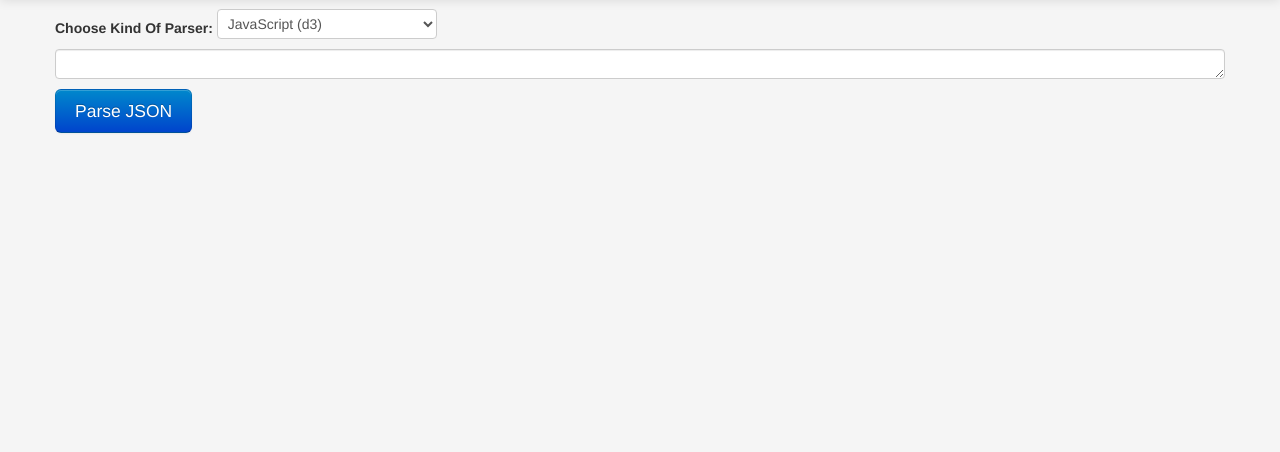
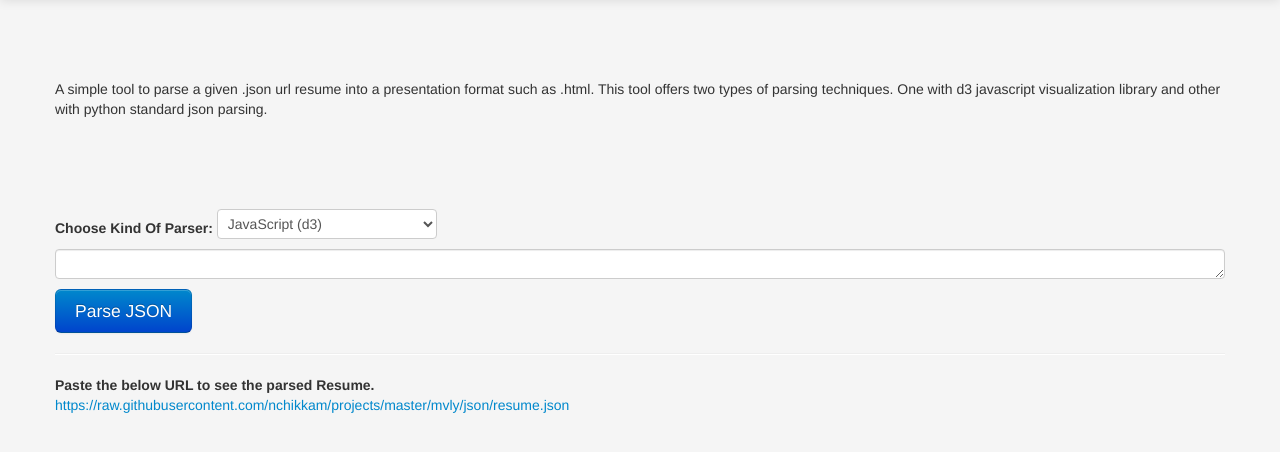
Before and after one commit to nchikkam/projects, a Python web app: template mvly/templates/jsonparserapp.html in a window 1280 px wide. Shown: the part 41-493 px from the top of the page. Run offline with Jinja, Linux system fonts and the light colour scheme; the template is opened without the code that fills it, so the values that code supplies are empty; some libraries are stand-ins or nearby versions.

Commit message:
Changes: templates enhancements for the tools about descriptions.

```diff
--- a/mvly/templates/jsonparserapp.html
+++ b/mvly/templates/jsonparserapp.html
@@ -20,8 +20,16 @@
     </div>
     <div class="container">
 
+        <br><br><br><br>
+        <div class="brand" >
+        A simple tool to parse a given .json url resume into a presentation format such as .html. This tool offers
+        two types of parsing techniques. One with d3 javascript visualization library and other with python standard
+        json parsing.
+            </div>
+        <br><br><br><br>
+
         <form action="/jsonparser" method="post">
-        <b>Choose Kind Of Parser:<b>
+            <b>Choose Kind Of Parser:</b>
             <select name="parsertype">
                 <option value="javascript(d3)">JavaScript (d3)</option>
                 <option value="Python">Python</option>
@@ -31,6 +39,13 @@
             <div><input type="submit" class="btn btn-large btn-primary" value="Parse JSON"></div>
         </form>
 
+        <hr>
+        <div>
+              <b>Paste the below URL to see the parsed Resume.</b><br>
+            <a href="https://raw.githubusercontent.com/nchikkam/projects/master/mvly/json/resume.json">
+            https://raw.githubusercontent.com/nchikkam/projects/master/mvly/json/resume.json</a>
         </div>
+    </div>
+
   </body>
 </html>
```
Also changed, not shown: mvly/templates/urlshortener.html (+12 -0 lines), 2 other files. Lines whose indentation alone changed are shown as unchanged.
